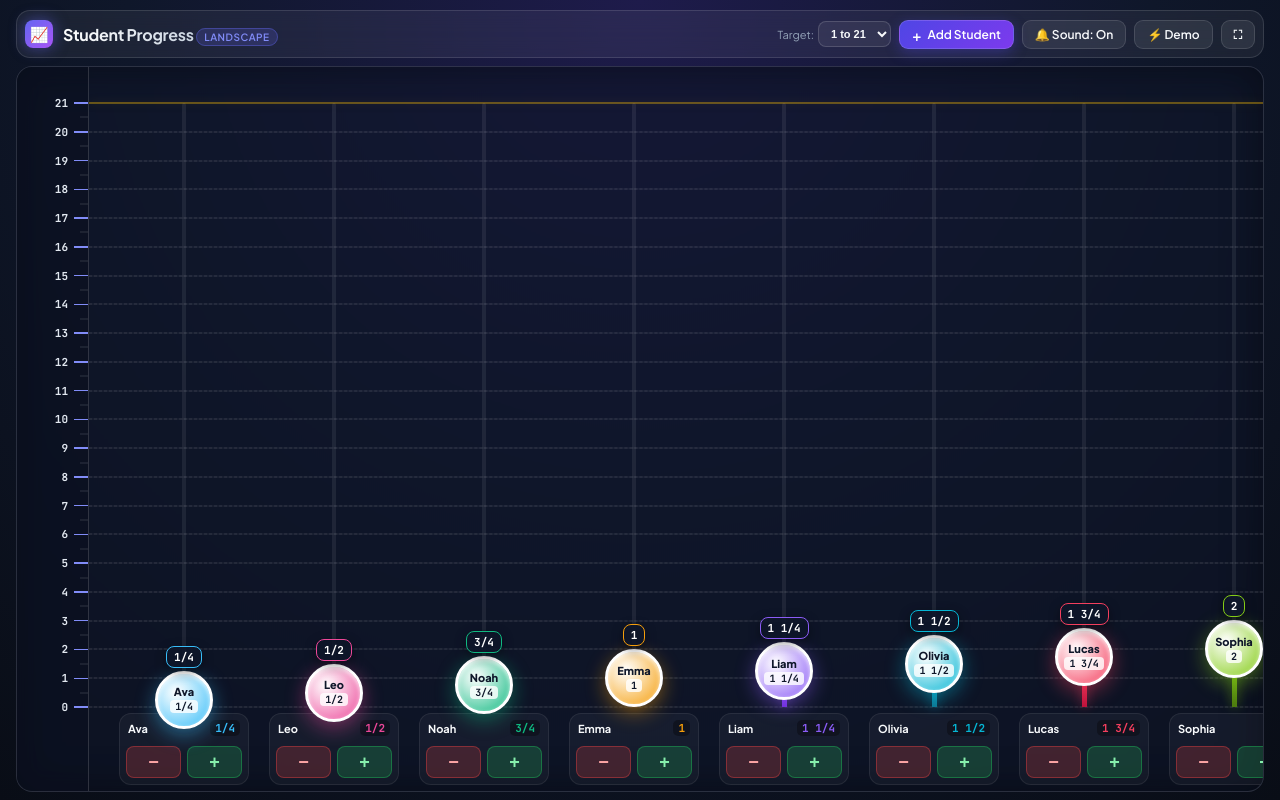
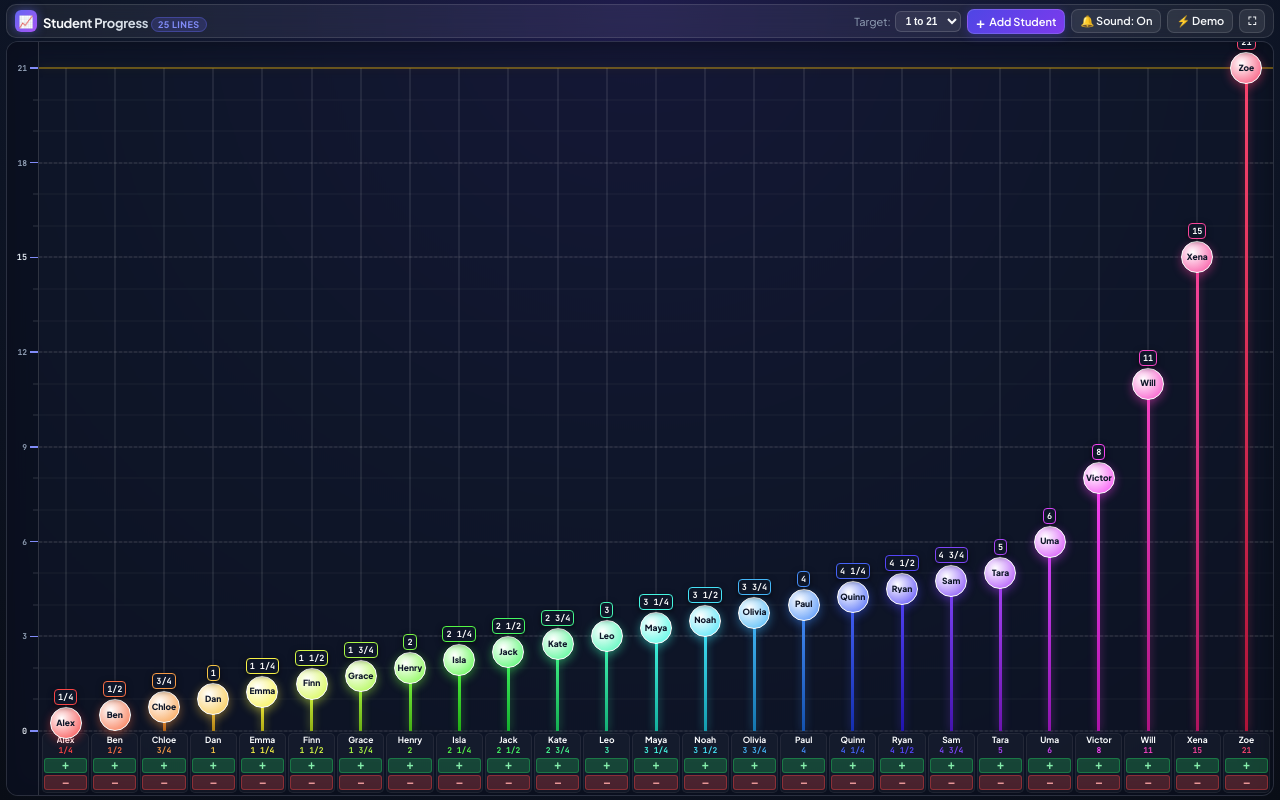
Before and after one commit to afsalcheekode/student-progress-tracker, a plain HTML site: page index.html in a window 1280 px wide. Drawn offline with Linux system fonts and the light colour scheme.

Commit message:
Fit 25 student graph lines in single screen without scroll

```diff
--- a/index.html
+++ b/index.html
@@ -85,8 +85,9 @@
       flex-direction: column;
       height: 100vh;
       width: 100vw;
-      padding: 10px 16px 8px;
+      padding: 4px 6px;
       position: relative;
+      overflow: hidden;
     }
 
     /* Header Nav */
@@ -94,39 +95,39 @@
       display: flex;
       align-items: center;
       justify-content: space-between;
-      height: 48px;
+      height: 34px;
       flex-shrink: 0;
       padding: 0 8px;
       background: var(--surface-glass);
       backdrop-filter: blur(12px);
       border: 1px solid var(--surface-border);
-      border-radius: 14px;
-      margin-bottom: 8px;
+      border-radius: 10px;
+      margin-bottom: 3px;
       z-index: 10;
     }
 
     .brand {
       display: flex;
       align-items: center;
-      gap: 10px;
+      gap: 6px;
     }
 
     .brand-logo {
-      width: 28px;
-      height: 28px;
+      width: 22px;
+      height: 22px;
       background: linear-gradient(135deg, #6366f1, #a855f7);
-      border-radius: 8px;
+      border-radius: 6px;
       display: flex;
       align-items: center;
       justify-content: center;
       font-weight: 800;
-      font-size: 15px;
+      font-size: 12px;
       color: white;
-      box-shadow: 0 0 15px rgba(99, 102, 241, 0.5);
+      box-shadow: 0 0 10px rgba(99, 102, 241, 0.5);
     }
 
     .brand-title {
-      font-size: 16px;
+      font-size: 13px;
       font-weight: 700;
       letter-spacing: -0.3px;
       background: linear-gradient(90deg, #ffffff, #cbd5e1);
@@ -135,13 +136,13 @@
     }
 
     .brand-badge {
-      font-size: 10px;
+      font-size: 9px;
       background: rgba(99, 102, 241, 0.2);
       color: #818cf8;
       border: 1px solid rgba(99, 102, 241, 0.4);
-      padding: 2px 7px;
-      border-radius: 20px;
-      font-weight: 600;
+      padding: 1px 6px;
+      border-radius: 12px;
+      font-weight: 700;
       letter-spacing: 0.5px;
       text-transform: uppercase;
     }
@@ -149,7 +150,7 @@
     .header-actions {
       display: flex;
       align-items: center;
-      gap: 8px;
+      gap: 6px;
     }
 
     .btn {
@@ -160,12 +161,12 @@
       display: inline-flex;
       align-items: center;
       justify-content: center;
-      gap: 6px;
+      gap: 4px;
       font-family: inherit;
-      font-size: 12px;
+      font-size: 11px;
       font-weight: 600;
-      border-radius: 9px;
-      padding: 6px 12px;
+      border-radius: 7px;
+      padding: 4px 8px;
       transition: all 0.2s cubic-bezier(0.4, 0, 0.2, 1);
     }
 
@@ -176,12 +177,11 @@
     .btn-primary {
       background: linear-gradient(135deg, #4f46e5, #7c3aed);
       color: white;
-      box-shadow: 0 4px 14px rgba(79, 70, 229, 0.35);
+      box-shadow: 0 2px 10px rgba(79, 70, 229, 0.35);
       border: 1px solid rgba(255, 255, 255, 0.15);
     }
 
     .btn-primary:hover {
-      box-shadow: 0 6px 20px rgba(79, 70, 229, 0.5);
       filter: brightness(1.1);
     }
 
@@ -199,10 +199,10 @@
       background: rgba(255, 255, 255, 0.07);
       border: 1px solid rgba(255, 255, 255, 0.15);
       color: var(--text-main);
-      font-size: 11px;
+      font-size: 10px;
       font-weight: 600;
-      border-radius: 8px;
-      padding: 5px 8px;
+      border-radius: 6px;
+      padding: 3px 6px;
       cursor: pointer;
       outline: none;
     }
@@ -211,33 +211,33 @@
       color: #fff;
     }
 
-    /* Main Board (Landscape Layout) */
+    /* Main Board (Landscape Layout - strictly no scroll) */
     .board-wrapper {
       flex: 1;
       display: flex;
       position: relative;
       background: rgba(15, 23, 42, 0.6);
       border: 1px solid var(--surface-border);
-      border-radius: 16px;
+      border-radius: 12px;
       overflow: hidden;
       backdrop-filter: blur(12px);
-      box-shadow: inset 0 0 40px rgba(0, 0, 0, 0.4);
+      box-shadow: inset 0 0 30px rgba(0, 0, 0, 0.4);
     }
 
     /* Left Y-Axis Scale */
     .y-axis {
-      width: 72px;
+      width: 32px;
       flex-shrink: 0;
       position: relative;
       border-right: 1px solid var(--axis-line);
-      background: rgba(10, 15, 30, 0.6);
+      background: rgba(10, 15, 30, 0.7);
       z-index: 5;
     }
 
     .y-axis-scroll {
       position: absolute;
-      top: 36px;
-      bottom: 84px; /* leaves room for bottom controls align */
+      top: 26px;
+      bottom: 64px;
       left: 0;
       right: 0;
     }
@@ -248,63 +248,50 @@
       transform: translateY(50%);
       display: flex;
       align-items: center;
-      gap: 6px;
+      gap: 3px;
       pointer-events: none;
     }
 
     .y-tick-label {
       font-family: var(--font-mono);
-      font-size: 10px;
-      font-weight: 600;
+      font-size: 8px;
+      font-weight: 700;
       color: var(--text-muted);
       text-align: right;
     }
 
     .y-tick-label.major {
       color: #e2e8f0;
-      font-weight: 700;
-      font-size: 11px;
+      font-size: 8.5px;
     }
 
     .y-tick-line {
-      width: 8px;
+      width: 5px;
       height: 1px;
       background: var(--axis-line);
     }
 
     .y-tick-line.major {
-      width: 14px;
+      width: 8px;
       background: #818cf8;
       height: 1.5px;
     }
 
-    /* Graph Canvas / Columns Scroll Area */
+    /* Graph Canvas - Strictly No Scroll */
     .graph-viewport {
       flex: 1;
       position: relative;
-      overflow-x: auto;
-      overflow-y: hidden;
+      overflow: hidden;
       display: flex;
-      scroll-behavior: smooth;
-    }
-
-    /* Custom Scrollbar for columns */
-    .graph-viewport::-webkit-scrollbar {
-      height: 6px;
-    }
-    .graph-viewport::-webkit-scrollbar-track {
-      background: rgba(0,0,0,0.2);
-    }
-    .graph-viewport::-webkit-scrollbar-thumb {
-      background: rgba(255,255,255,0.2);
-      border-radius: 3px;
+      width: calc(100% - 32px);
+      height: 100%;
     }
 
     /* Background Horizontal Grid Lines */
     .grid-canvas {
       position: absolute;
-      top: 36px;
-      bottom: 84px;
+      top: 26px;
+      bottom: 64px;
       left: 0;
       right: 0;
       pointer-events: none;
@@ -331,32 +318,35 @@
       box-shadow: 0 0 10px rgba(234, 179, 8, 0.3);
     }
 
-    /* Students Track Container */
+    /* 25 Students Track Container (Strictly fits without scroll) */
     .students-container {
       display: flex;
       align-items: stretch;
-      padding: 0 20px;
-      min-width: 100%;
+      padding: 0 2px;
+      width: 100%;
       height: 100%;
       position: relative;
       z-index: 2;
+      overflow: hidden;
+      justify-content: space-between;
     }
 
-    /* Single Student Column */
+    /* Single Student Column (Proportional auto-shrink for 25 columns) */
     .student-col {
-      flex: 0 0 130px;
-      max-width: 145px;
-      margin: 0 10px;
+      flex: 1 1 0;
+      min-width: 0;
+      margin: 0 1px;
       display: flex;
       flex-direction: column;
       position: relative;
+      height: 100%;
     }
 
     /* Vertical Graph Bar Area */
     .bar-track-area {
       position: absolute;
-      top: 36px;
-      bottom: 84px;
+      top: 26px;
+      bottom: 64px;
       left: 0;
       right: 0;
       display: flex;
@@ -369,20 +359,20 @@
       position: absolute;
       top: 0;
       bottom: 0;
-      width: 4px;
-      background: rgba(255, 255, 255, 0.07);
-      border-radius: 2px;
+      width: 2px;
+      background: rgba(255, 255, 255, 0.08);
+      border-radius: 1px;
     }
 
     /* The Active Line that rises and lowers */
     .vertical-line-bar {
       position: absolute;
       bottom: 0;
-      width: 5px;
-      border-radius: 3px 3px 0 0;
+      width: 3px;
+      border-radius: 2px 2px 0 0;
       background: linear-gradient(to top, var(--student-color-dim), var(--student-color));
-      box-shadow: 0 0 12px var(--student-color-glow);
-      transition: height 0.35s cubic-bezier(0.34, 1.56, 0.64, 1);
+      box-shadow: 0 0 8px var(--student-color-glow);
+      transition: height 0.3s cubic-bezier(0.34, 1.56, 0.64, 1);
     }
 
     /* Circle Avatar at the very top of the line */
@@ -391,92 +381,67 @@
       top: 0;
       left: 50%;
       transform: translate(-50%, -50%);
-      width: 58px;
-      height: 58px;
+      width: clamp(22px, 2.7vw, 32px);
+      height: clamp(22px, 2.7vw, 32px);
       border-radius: 50%;
       background: radial-gradient(circle at 35% 35%, #ffffff, var(--student-color));
-      border: 3px solid #ffffff;
-      box-shadow: 0 6px 20px var(--student-color-glow), inset 0 2px 4px rgba(255,255,255,0.8);
+      border: 1.5px solid #ffffff;
+      box-shadow: 0 3px 10px var(--student-color-glow);
       display: flex;
       flex-direction: column;
       align-items: center;
       justify-content: center;
       cursor: pointer;
       z-index: 10;
-      transition: transform 0.2s cubic-bezier(0.34, 1.56, 0.64, 1), box-shadow 0.2s;
+      transition: transform 0.2s cubic-bezier(0.34, 1.56, 0.64, 1);
     }
 
     .top-circle-badge:hover {
-      transform: translate(-50%, -50%) scale(1.08);
-      box-shadow: 0 10px 25px var(--student-color-glow);
+      transform: translate(-50%, -50%) scale(1.15);
+      z-index: 20;
     }
 
     .circle-name {
       color: #0f172a;
       font-weight: 800;
-      font-size: 11px;
-      line-height: 1.1;
+      font-size: clamp(6.5px, 0.85vw, 8.5px);
+      line-height: 1;
       text-align: center;
-      max-width: 48px;
+      max-width: 92%;
       overflow: hidden;
       text-overflow: ellipsis;
       white-space: nowrap;
-      text-transform: capitalize;
-    }
-
-    .circle-score-pill {
-      font-family: var(--font-mono);
-      font-size: 10px;
-      font-weight: 800;
-      color: #0f172a;
-      background: rgba(255, 255, 255, 0.8);
-      padding: 1px 5px;
-      border-radius: 4px;
-      margin-top: 2px;
-      line-height: 1.1;
-      letter-spacing: -0.2px;
-    }
-
-    .circle-avatar-icon {
-      font-size: 12px;
-      margin-bottom: 1px;
     }
 
     /* Floating Score Tag above the circle */
     .score-tag-float {
       position: absolute;
       bottom: 100%;
-      margin-bottom: 6px;
-      background: rgba(15, 23, 42, 0.9);
+      margin-bottom: 3px;
+      background: rgba(15, 23, 42, 0.95);
       border: 1px solid var(--student-color);
       color: #ffffff;
       font-family: var(--font-mono);
-      font-size: 11px;
-      font-weight: 700;
-      padding: 3px 7px;
-      border-radius: 8px;
+      font-size: clamp(7px, 0.8vw, 8.5px);
+      font-weight: 800;
+      padding: 1px 3px;
+      border-radius: 4px;
       white-space: nowrap;
-      box-shadow: 0 4px 12px rgba(0, 0, 0, 0.4);
+      box-shadow: 0 2px 6px rgba(0, 0, 0, 0.5);
       pointer-events: none;
-      animation: floatPop 0.3s ease;
-    }
-
-    @keyframes floatPop {
-      0% { transform: scale(0.8); opacity: 0; }
-      100% { transform: scale(1); opacity: 1; }
     }
 
     /* Bottom Control Pod for Student */
     .student-control-pod {
       position: absolute;
-      bottom: 6px;
+      bottom: 2px;
       left: 0;
       right: 0;
-      height: 72px;
-      background: rgba(255, 255, 255, 0.04);
-      border: 1px solid rgba(255, 255, 255, 0.08);
-      border-radius: 12px;
-      padding: 6px;
+      height: 60px;
+      background: rgba(255, 255, 255, 0.03);
+      border: 1px solid rgba(255, 255, 255, 0.06);
+      border-radius: 5px;
+      padding: 2px 1px;
       display: flex;
       flex-direction: column;
       justify-content: space-between;
@@ -487,49 +452,50 @@
     .pod-top-info {
       width: 100%;
       display: flex;
+      flex-direction: column;
       align-items: center;
-      justify-content: space-between;
-      padding: 0 2px;
+      gap: 1px;
     }
 
     .pod-name {
-      font-size: 11px;
+      font-size: clamp(7px, 0.85vw, 8.5px);
       font-weight: 700;
       color: var(--text-main);
-      max-width: 65px;
+      max-width: 100%;
       overflow: hidden;
       text-overflow: ellipsis;
       white-space: nowrap;
+      line-height: 1;
     }
 
     .pod-val-fraction {
       font-family: var(--font-mono);
-      font-size: 11px;
-      font-weight: 700;
+      font-size: clamp(6.5px, 0.8vw, 8px);
+      font-weight: 800;
       color: var(--student-color);
-      background: rgba(0,0,0,0.3);
-      padding: 1px 5px;
-      border-radius: 5px;
+      line-height: 1;
+      white-space: nowrap;
     }
 
-    /* Plus / Minus Stepper */
+    /* Plus / Minus Stepper (Stacked for easy finger tap in 28-32px column) */
     .stepper-buttons {
       width: 100%;
       display: flex;
-      align-items: center;
-      gap: 6px;
+      flex-direction: column;
+      gap: 2px;
     }
 
     .step-btn {
-      flex: 1;
-      height: 32px;
+      width: 100%;
+      height: 15px;
       border: none;
-      border-radius: 8px;
+      border-radius: 3px;
       display: flex;
       align-items: center;
       justify-content: center;
-      font-size: 18px;
-      font-weight: 800;
+      font-size: 12px;
+      font-weight: 900;
+      line-height: 1;
       cursor: pointer;
       color: #fff;
       transition: all 0.15s;
@@ -540,22 +506,22 @@
     }
 
     .step-btn-minus {
-      background: rgba(239, 68, 68, 0.2);
+      background: rgba(239, 68, 68, 0.25);
       border: 1px solid rgba(239, 68, 68, 0.4);
       color: #fca5a5;
     }
     .step-btn-minus:hover {
-      background: rgba(239, 68, 68, 0.35);
+      background: rgba(239, 68, 68, 0.45);
       color: #fff;
     }
 
     .step-btn-plus {
-      background: rgba(34, 197, 94, 0.2);
+      background: rgba(34, 197, 94, 0.25);
       border: 1px solid rgba(34, 197, 94, 0.4);
       color: #86efac;
     }
     .step-btn-plus:hover {
-      background: rgba(34, 197, 94, 0.35);
+      background: rgba(34, 197, 94, 0.45);
       color: #fff;
     }
 
@@ -712,7 +678,7 @@
         <div class="brand-logo">📈</div>
         <div>
           <span class="brand-title">Student Progress</span>
-          <span class="brand-badge">Landscape</span>
+          <span class="brand-badge">25 Lines</span>
         </div>
       </div>
 
@@ -889,26 +855,53 @@
     }
 
     /* =========================================================================
-       COLOR PALETTES
+       COLOR PALETTES (25 distinct vibrant spectrum colors for 25 lines)
        ========================================================================= */
-    const PALETTE = [
-      { color: '#38bdf8', dim: '#0284c7', glow: 'rgba(56, 189, 248, 0.45)', avatar: '🚀' },
-      { color: '#ec4899', dim: '#be185d', glow: 'rgba(236, 72, 153, 0.45)', avatar: '⭐' },
-      { color: '#10b981', dim: '#047857', glow: 'rgba(16, 185, 129, 0.45)', avatar: '🍀' },
-      { color: '#f59e0b', dim: '#b45309', glow: 'rgba(245, 158, 11, 0.45)', avatar: '🦁' },
-      { color: '#8b5cf6', dim: '#6d28d9', glow: 'rgba(139, 92, 246, 0.45)', avatar: '🦄' },
-      { color: '#06b6d4', dim: '#0e7490', glow: 'rgba(6, 182, 212, 0.45)', avatar: '🐬' },
-      { color: '#f43f5e', dim: '#be123c', glow: 'rgba(244, 63, 94, 0.45)', avatar: '🎯' },
-      { color: '#84cc16', dim: '#4d7c0f', glow: 'rgba(132, 204, 22, 0.45)', avatar: '🥑' }
-    ];
+    const PALETTE = Array.from({ length: 25 }, (_, i) => {
+      const hue = Math.round((i * 360) / 25);
+      return {
+        color: `hsl(${hue}, 92%, 62%)`,
+        dim: `hsl(${hue}, 80%, 38%)`,
+        glow: `hsla(${hue}, 90%, 60%, 0.45)`,
+        avatar: (i + 1).toString()
+      };
+    });
 
     let selectedColorIndex = 0;
 
     /* =========================================================================
-       DATA STORE
+       DATA STORE (Preloaded with 25 students for single screen view)
        ========================================================================= */
-    const STORAGE_KEY = 'student_progress_data_v2';
+    const STORAGE_KEY = 'student_progress_data_v3';
     let students = [];
+
+    const DEFAULT_25_STUDENTS = [
+      { name: 'Alex', quarters: 1 },    // 1/4
+      { name: 'Ben', quarters: 2 },     // 1/2
+      { name: 'Chloe', quarters: 3 },   // 3/4
+      { name: 'Dan', quarters: 4 },     // 1
+      { name: 'Emma', quarters: 5 },    // 1 1/4
+      { name: 'Finn', quarters: 6 },    // 1 1/2
+      { name: 'Grace', quarters: 7 },   // 1 3/4
+      { name: 'Henry', quarters: 8 },   // 2
+      { name: 'Isla', quarters: 9 },    // 2 1/4
+      { name: 'Jack', quarters: 10 },   // 2 1/2
+      { name: 'Kate', quarters: 11 },   // 2 3/4
+      { name: 'Leo', quarters: 12 },    // 3
+      { name: 'Maya', quarters: 13 },   // 3 1/4
+      { name: 'Noah', quarters: 14 },   // 3 1/2
+      { name: 'Olivia', quarters: 15 }, // 3 3/4
+      { name: 'Paul', quarters: 16 },   // 4
+      { name: 'Quinn', quarters: 17 },  // 4 1/4
+      { name: 'Ryan', quarters: 18 },   // 4 1/2
+      { name: 'Sam', quarters: 19 },    // 4 3/4
+      { name: 'Tara', quarters: 20 },   // 5
+      { name: 'Uma', quarters: 24 },    // 6
+      { name: 'Victor', quarters: 32 }, // 8
+      { name: 'Will', quarters: 44 },   // 11
+      { name: 'Xena', quarters: 60 },   // 15
+      { name: 'Zoe', quarters: 84 }     // 21 (Goal)
+    ];
 
     function saveToStorage() {
       try {
@@ -939,21 +932,17 @@
       } catch (e) {
         console.error(e);
       }
-      // Initial students showing requested sequence: 1/4, 1/2, 3/4, 1, 1 1/4, 1 1/2, 1 3/4, 2
-      students = [
-        { id: '1', name: 'Ava', quarters: 1, colorIndex: 0 },     // 1/4
-        { id: '2', name: 'Leo', quarters: 2, colorIndex: 1 },     // 1/2
-        { id: '3', name: 'Noah', quarters: 3, colorIndex: 2 },    // 3/4
-        { id: '4', name: 'Emma', quarters: 4, colorIndex: 3 },    // 1
-        { id: '5', name: 'Liam', quarters: 5, colorIndex: 4 },    // 1 1/4
-        { id: '6', name: 'Olivia', quarters: 6, colorIndex: 5 },  // 1 1/2
-        { id: '7', name: 'Lucas', quarters: 7, colorIndex: 6 },   // 1 3/4
-        { id: '8', name: 'Sophia', quarters: 8, colorIndex: 7 }   // 2
-      ];
+      // Populate exactly 25 students
+      students = DEFAULT_25_STUDENTS.map((item, idx) => ({
+        id: (idx + 1).toString(),
+        name: item.name,
+        quarters: item.quarters,
+        colorIndex: idx % PALETTE.length
+      }));
     }
 
     /* =========================================================================
-       RENDERING Y-AXIS & GRID
+       RENDERING Y-AXIS & GRID (Compact 32px scale)
        ========================================================================= */
     function renderYAxis() {
       const axisContainer = document.getElementById('y-axis-ticks');
@@ -963,41 +952,31 @@
 
       totalQuarterSteps = maxDigits * 4;
 
-      // Determine step frequency so labels are clean without overcrowding
-      // If maxDigits <= 10, show every 1/2 or 1
-      // If maxDigits > 10, show every whole number and marks for quarters
       for (let q = 0; q <= totalQuarterSteps; q++) {
         const isWhole = (q % 4 === 0);
-        const isHalf = (q % 2 === 0);
+        const wholeVal = q / 4;
         const percent = (q / totalQuarterSteps) * 100;
 
-        // Create horizontal grid lines for whole numbers and halves
-        if (isWhole || (maxDigits <= 10 && isHalf)) {
+        if (isWhole) {
+          const isMilestone = (wholeVal % (maxDigits > 15 ? 3 : 2) === 0) || wholeVal === maxDigits || wholeVal === 0;
+
           const gridLine = document.createElement('div');
-          gridLine.className = 'grid-line' + (isWhole ? ' major' : '') + (q === totalQuarterSteps ? ' target-top' : '');
+          gridLine.className = 'grid-line' + (isMilestone ? ' major' : '') + (q === totalQuarterSteps ? ' target-top' : '');
           gridLine.style.bottom = `${percent}%`;
           gridContainer.appendChild(gridLine);
-        }
 
-        // Ticks on left axis:
-        // Always show whole numbers. For smaller scales show 1/2 and 1/4.
-        const shouldShowLabel = isWhole || (maxDigits <= 8 && isHalf) || (maxDigits <= 4);
-        const shouldShowTick = isWhole || isHalf || (maxDigits <= 15);
-
-        if (shouldShowTick) {
           const tick = document.createElement('div');
           tick.className = 'y-tick';
           tick.style.bottom = `${percent}%`;
 
           let labelHtml = '';
-          if (shouldShowLabel) {
-            const fracText = formatFraction(q);
-            labelHtml = `<span class="y-tick-label ${isWhole ? 'major' : ''}">${fracText}</span>`;
+          if (isMilestone) {
+            labelHtml = `<span class="y-tick-label ${wholeVal % 5 === 0 ? 'major' : ''}">${wholeVal}</span>`;
           }
 
           tick.innerHTML = `
             ${labelHtml}
-            <div class="y-tick-line ${isWhole ? 'major' : ''}"></div>
+            <div class="y-tick-line ${isMilestone ? 'major' : ''}"></div>
           `;
           axisContainer.appendChild(tick);
         }
@@ -1041,11 +1020,10 @@
             <!-- Rising Vertical Line Bar -->
             <div class="vertical-line-bar" style="height: ${heightPercent}%;">
 
-              <!-- Floating Top Circle with Student Name -->
+              <!-- Floating Top Circle with Student Name inside -->
               <div class="top-circle-badge" onclick="editStudent('${student.id}')" title="Click to edit ${student.name}">
                 <div class="score-tag-float">${fractionFormatted}</div>
                 <div class="circle-name">${student.name}</div>
-                <div class="circle-score-pill">${fractionFormatted}</div>
               </div>
 
             </div>
@@ -1058,8 +1036,16 @@
               <span class="pod-val-fraction" title="${fractionVerbose}">${fractionFormatted}</span>
             </div>
 
-            <!-- + / - Buttons for quarter adjustments -->
+            <!-- Vertical Stacked Stepper: + on top, - on bottom for clean touch -->
             <div class="stepper-buttons">
+              <button class="step-btn step-btn-plus"
+                onpointerdown="startHoldAdjust('${student.id}', 1, event)"
+                onpointerup="stopHoldAdjust(event)"
+                onpointerleave="stopHoldAdjust(event)"
+                onpointercancel="stopHoldAdjust(event)"
+                title="Increase (+1/4)">
+                +
+              </button>
               <button class="step-btn step-btn-minus"
                 onpointerdown="startHoldAdjust('${student.id}', -1, event)"
                 onpointerup="stopHoldAdjust(event)"
@@ -1067,14 +1053,6 @@
                 onpointercancel="stopHoldAdjust(event)"
                 title="Decrease (-1/4)">
                 −
-              </button>
-              <button class="step-btn step-btn-plus"
-                onpointerdown="startHoldAdjust('${student.id}', 1, event)"
-                onpointerup="stopHoldAdjust(event)"
-                onpointerleave="stopHoldAdjust(event)"
-                onpointercancel="stopHoldAdjust(event)"
-                title="Increase (+1/4)">
-                +
               </button>
             </div>
           </div>
@@ -1121,17 +1099,12 @@
     }
 
     function loadSampleData() {
-      students = [
-        { id: '1', name: 'Ava', quarters: 1, colorIndex: 0 },     // 1/4
-        { id: '2', name: 'Leo', quarters: 2, colorIndex: 1 },     // 1/2
-        { id: '3', name: 'Noah', quarters: 3, colorIndex: 2 },    // 3/4
-        { id: '4', name: 'Emma', quarters: 4, colorIndex: 3 },    // 1
-        { id: '5', name: 'Liam', quarters: 5, colorIndex: 4 },    // 1 1/4
-        { id: '6', name: 'Olivia', quarters: 6, colorIndex: 5 },  // 1 1/2
-        { id: '7', name: 'Lucas', quarters: 7, colorIndex: 6 },   // 1 3/4
-        { id: '8', name: 'Sophia', quarters: 8, colorIndex: 7 },  // 2
-        { id: '9', name: 'Maya', quarters: 84, colorIndex: 2 }    // 21 (Goal reached!)
-      ];
+      students = DEFAULT_25_STUDENTS.map((item, idx) => ({
+        id: (idx + 1).toString(),
+        name: item.name,
+        quarters: item.quarters,
+        colorIndex: idx % PALETTE.length
+      }));
       saveToStorage();
       renderStudents();
       triggerConfetti();
```
